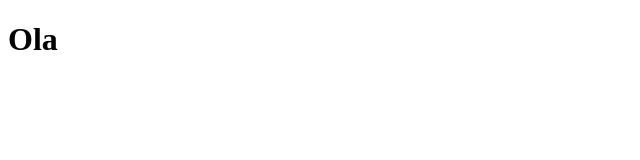
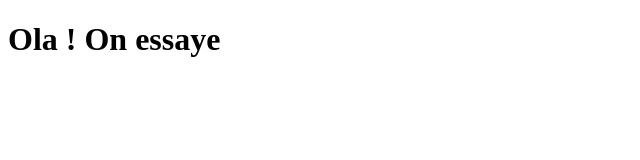
Before and after one commit to ValentinGP/coursera-test, a plain HTML site: page site/index.html in a window 1280 px wide. Shown: the whole page, without its empty margins (0-640 px from the left). Drawn offline with Linux system fonts and the light colour scheme.

Commit message:
Modification

```diff
--- a/site/index.html
+++ b/site/index.html
@@ -4,6 +4,6 @@
 	<title>Hello WORLD !</title>
 </head>
 <body>
-<h1> Ola</h1>
+<h1> Ola ! On essaye</h1>
 </body>
 </html>
```
